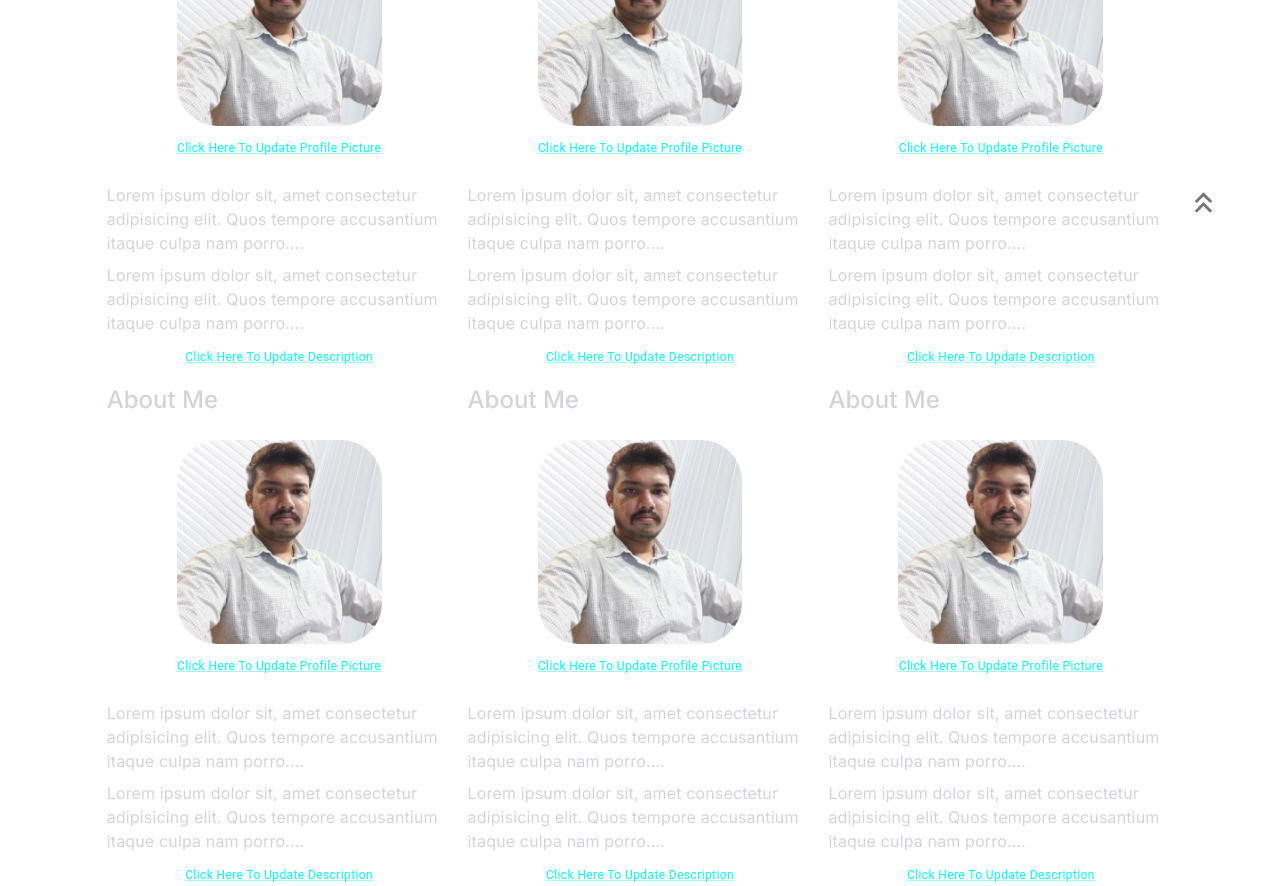
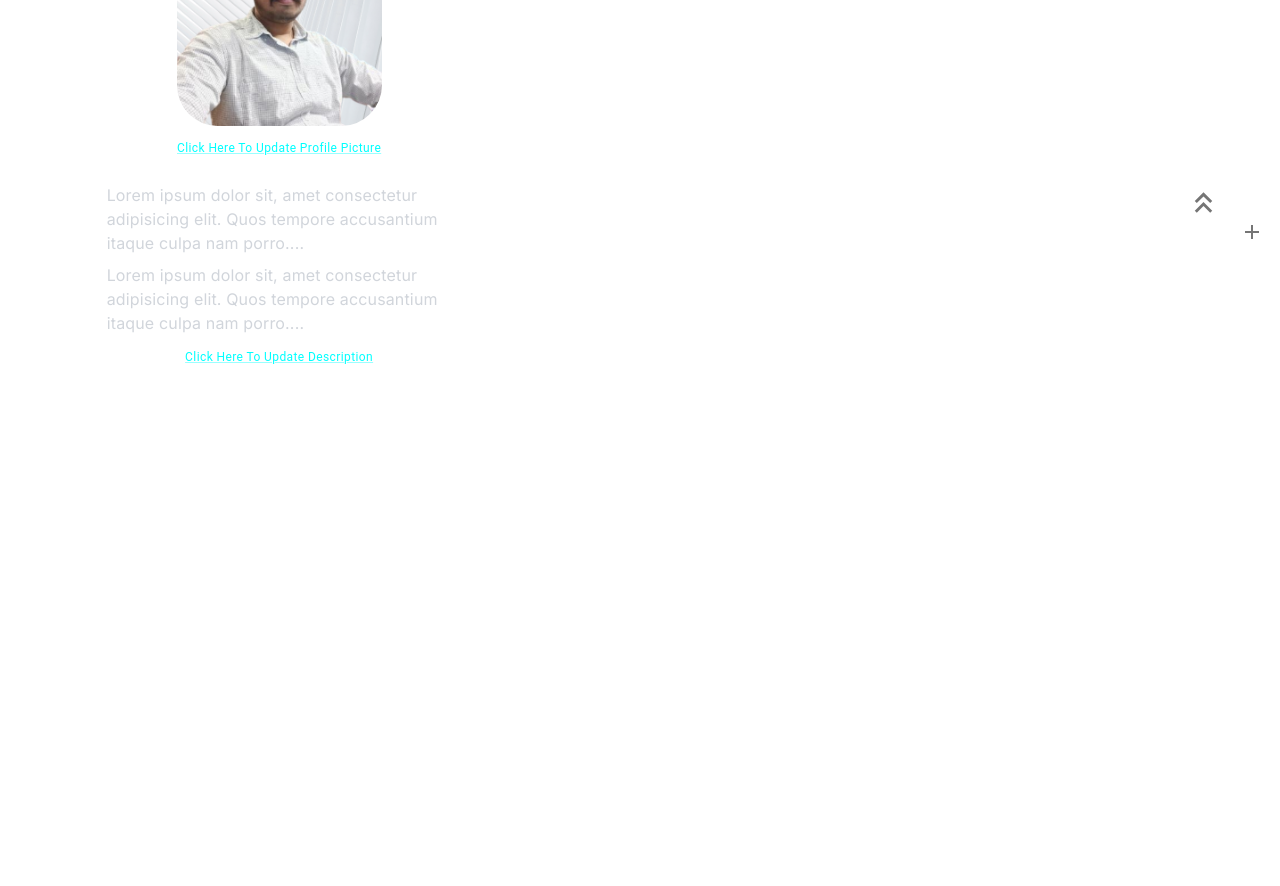
Before and after one commit to Nadeem-Abdun/nadeem_abdun_portfolio, a React (Create React App) app: page /admin/home in a window 1280 px wide. Shown: the part 540-1426 px from the top of the page. After the commit the page ends 908 px from the top, so only its background shows below. Built offline with nearby package versions, Linux system fonts and the light colour scheme.

Commit message:
Added Experience Card Component In Admin Home

```diff
--- a/src/screens/AdminScreens/AdminHome.tsx
+++ b/src/screens/AdminScreens/AdminHome.tsx
@@ -5,6 +5,7 @@
 import { useNavigate } from 'react-router-dom';
 import AnalyticsCard from '../../components/AdminComponents/AnalyticsCard';
 import AboutMeCard from '../../components/AdminComponents/AboutMeCard';
+import ExperienceCard from '../../components/AdminComponents/ExperienceCard';
 
 const AdminHome = () => {
 
@@ -29,24 +30,12 @@
                 <Grid item xs={12}>
                     <AnalyticsCard />
                 </Grid>
-                <Grid container item xs={12} justifyContent="center" alignItems="flex-start" rowGap={2} columnSpacing={2}>
+                <Grid container item xs={12} justifyContent="flex-start" alignItems="flex-start" rowGap={2} columnSpacing={2}>
                     <Grid item xs={12} sm={12} md={6} lg={4} xl={4}>
                         <AboutMeCard />
                     </Grid>
                     <Grid item xs={12} sm={12} md={6} lg={4} xl={4}>
-                        <AboutMeCard />
-                    </Grid>
-                    <Grid item xs={12} sm={12} md={6} lg={4} xl={4}>
-                        <AboutMeCard />
-                    </Grid>
-                    <Grid item xs={12} sm={12} md={6} lg={4} xl={4}>
-                        <AboutMeCard />
-                    </Grid>
-                    <Grid item xs={12} sm={12} md={6} lg={4} xl={4}>
-                        <AboutMeCard />
-                    </Grid>
-                    <Grid item xs={12} sm={12} md={6} lg={4} xl={4}>
-                        <AboutMeCard />
+                        <ExperienceCard />
                     </Grid>
                 </Grid>
             </Grid>
```
